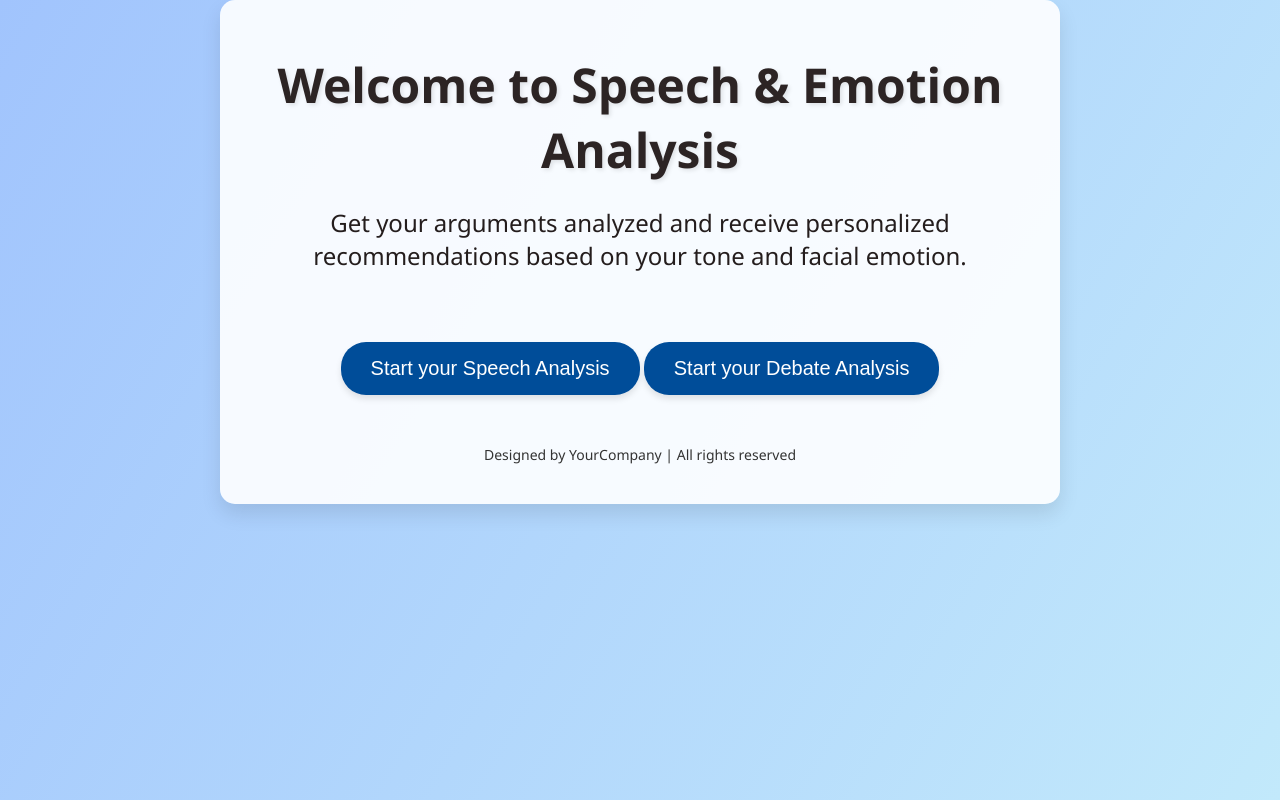
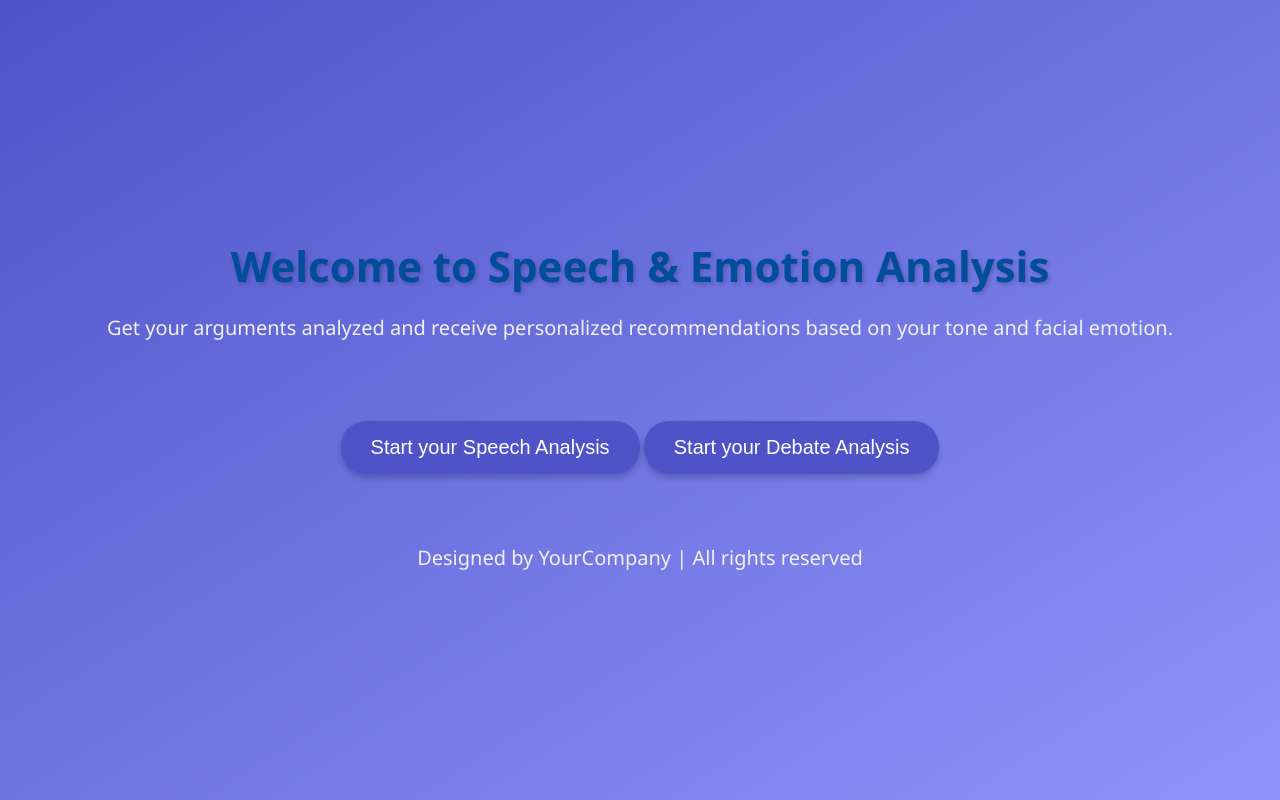
Before and after one commit to adityaSureshCHS/SDBot, a Flask app: template Templates/main.html in a window 1280 px wide. Run offline with Flask 3, Linux system fonts and the light colour scheme; the template is opened without the code that fills it, so the values that code supplies are empty.

Commit message:
changing

```diff
--- a/Templates/main.html
+++ b/Templates/main.html
@@ -4,49 +4,60 @@
   <meta charset="UTF-8">
   <meta name="viewport" content="width=device-width, initial-scale=1.0">
   <title>Welcome to Speech & Emotion Analysis</title>
-  <link rel="stylesheet" href="styles.css">
   <style>
     body {
       font-family: 'Segoe UI', Tahoma, Geneva, Verdana, sans-serif;
       margin: 0;
       padding: 0;
-      background-image: linear-gradient(120deg, #a1c4fd 0%, #c2e9fb 100%);
-      color: #333;
+      background-image: linear-gradient(to right bottom, #4e54c8, #8f94fb);
+      color: #fff;
+      overflow: hidden;
     }
 
     .container {
-      max-width: 800px;
-      margin: 0 auto;
-      padding: 20px;
-      background-color: rgba(255, 255, 255, 0.9);
-      border-radius: 15px;
-      box-shadow: 0 10px 20px rgba(0, 0, 0, 0.1);
+      display: flex;
+      flex-direction: column;
+      justify-content: center;
+      align-items: center;
+      height: 100vh;
     }
 
-    header {
+    .container header {
       text-align: center;
       margin-bottom: 30px;
+      animation: fadeInUp 1s ease;
     }
 
-    h1 {
+    @keyframes fadeInUp {
+      0% {
+        opacity: 0;
+        transform: translateY(-20px);
+      }
+      100% {
+        opacity: 1;
+        transform: translateY(0);
+      }
+    }
+
+    .container h1 {
       font-size: 42px;
       color: #004d99;
       margin-bottom: 10px;
       text-shadow: 2px 2px 4px rgba(0, 0, 0, 0.2);
     }
 
-    p {
+    .container p {
       font-size: 20px;
-      color: #333;
+      color: #f0f0f0;
       margin-bottom: 20px;
     }
 
-    main {
+    .container main {
       text-align: center;
     }
 
-    .startSpeechBtn, .startDebateBtn {
-      background-color: #004d99;
+    .container button {
+      background-color: #4e54c8;
       color: #fff;
       font-size: 20px;
       padding: 15px 30px;
@@ -54,19 +65,20 @@
       border-radius: 25px;
       cursor: pointer;
       margin-top: 30px;
-      box-shadow: 0 4px 6px rgba(0, 0, 0, 0.1);
+      box-shadow: 0 4px 6px rgba(0, 0, 0, 0.2);
       transition: background-color 0.3s ease;
     }
 
-    .startSpeechBtn:hover, .startDebateBtn:hover {
-      background-color: #003366;
+    .container button:hover {
+      background-color: #3f4db8;
     }
 
     footer {
       text-align: center;
       margin-top: 50px;
-      color: #777;
+      color: #ccc;
       font-size: 16px;
+      animation: fadeInUp 1s ease;
     }
   </style>
 </head>
@@ -77,8 +89,8 @@
       <p>Get your arguments analyzed and receive personalized recommendations based on your tone and facial emotion.</p>
     </header>
     <main>
-      <button class="startSpeechBtn" onclick="window.location.href='speech_analysis.html'">Start your Speech Analysis</button>
-      <button class="startDebateBtn" onclick="window.location.href='debate_analysis.html'">Start your Debate Analysis</button>
+      <button onclick="window.location.href='speech_analysis.html'">Start your Speech Analysis</button>
+      <button onclick="window.location.href='debate_analysis.html'">Start your Debate Analysis</button>
     </main>
     <footer>
       <p>Designed by YourCompany | All rights reserved</p>
```
